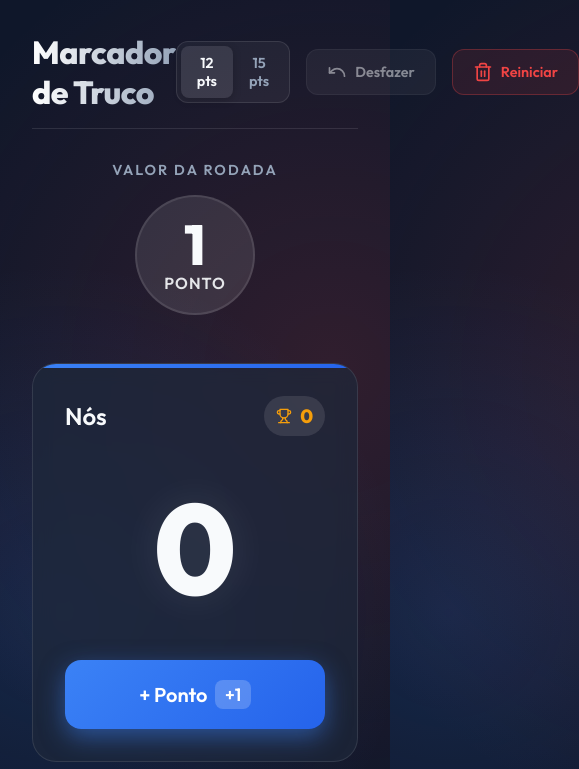
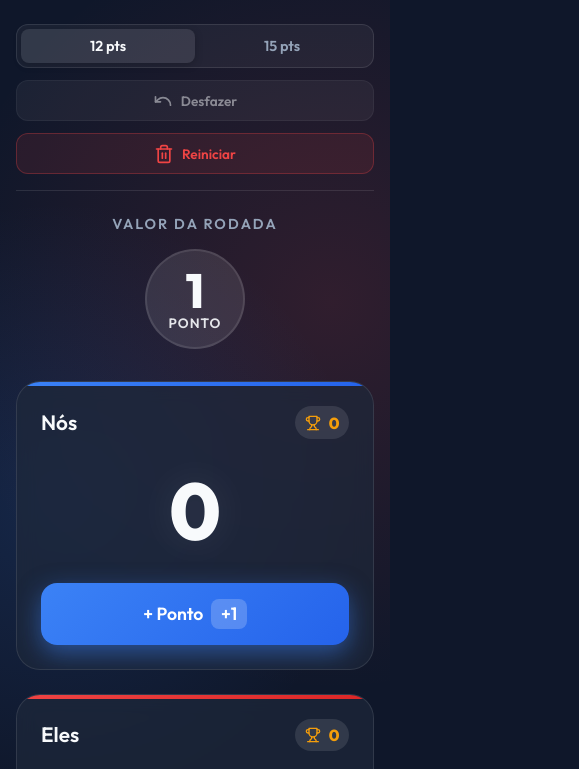
Before and after one commit to atsouza/marcadordetruco, a plain HTML site: page index.html in a window 390 px wide. Shown: the top 769 px of the page, 579 px wide, since content can reach past the window. Drawn offline with Linux system fonts and the light colour scheme.

Commit message:
Ajustes na responsividade

```diff
--- a/index.html
+++ b/index.html
@@ -13,7 +13,6 @@
 <body>
     <div class="app-container">
         <header class="app-header">
-            <h1>Marcador de Truco</h1>
             <div class="actions">
                 <div class="max-score-selector">
                     <button id="btn-max-12" class="btn-selector active">12 pts</button>
--- a/style.css
+++ b/style.css
@@ -51,7 +51,7 @@ body {
 
 .app-header {
     display: flex;
-    justify-content: space-between;
+    justify-content: center;
     align-items: center;
     padding-bottom: 1rem;
     border-bottom: 1px solid var(--card-border);
@@ -68,6 +68,8 @@ body {
 
 .actions {
     display: flex;
+    justify-content: center;
+    width: 100%;
     gap: 1rem;
     align-items: center;
 }
@@ -167,17 +169,7 @@ body {
     align-items: stretch;
 }
 
-@media (max-width: 768px) {
-    .scoreboard {
-        grid-template-columns: 1fr;
-        grid-template-rows: auto auto auto;
-    }
 
-    .center-controls {
-        order: -1;
-        margin-bottom: 1rem;
-    }
-}
 
 .team-card {
     background: var(--card-bg);
@@ -538,3 +530,114 @@ body {
     -webkit-background-clip: text;
     -webkit-text-fill-color: transparent;
 }
+
+/* Responsividade / Mobile */
+@media (max-width: 768px) {
+    body {
+        align-items: flex-start;
+    }
+
+    .app-container {
+        padding: 1.5rem 1rem;
+        gap: 1.5rem;
+    }
+
+    .app-header {
+        flex-direction: column;
+        gap: 1.25rem;
+        align-items: center;
+    }
+
+    .app-header h1 {
+        font-size: 1.8rem;
+    }
+
+    .actions {
+        flex-wrap: wrap;
+        justify-content: center;
+        width: 100%;
+        gap: 0.75rem;
+    }
+
+    .scoreboard {
+        grid-template-columns: 1fr;
+        grid-template-rows: auto auto auto;
+        gap: 1.5rem;
+    }
+
+    .center-controls {
+        order: -1;
+        margin-bottom: 0.5rem;
+    }
+
+    .team-card {
+        padding: 1.5rem;
+    }
+
+    .team-header {
+        margin-bottom: 1.5rem;
+    }
+
+    .score-display {
+        font-size: 6rem;
+        margin: 0.5rem 0 2rem;
+    }
+
+    .btn-truco {
+        width: 100px;
+        height: 100px;
+    }
+
+    .btn-truco span {
+        font-size: 3rem;
+    }
+
+    .truco-label {
+        font-size: 0.85rem;
+    }
+
+    .btn {
+        padding: 0.6rem 1rem;
+        font-size: 0.85rem;
+    }
+
+    .btn-score {
+        padding: 1rem;
+        font-size: 1.1rem;
+    }
+
+    .modal-content {
+        padding: 2rem 1.5rem;
+        width: 90%;
+    }
+}
+
+@media (max-width: 480px) {
+    .actions {
+        flex-direction: column;
+        align-items: stretch;
+    }
+
+    .max-score-selector {
+        justify-content: center;
+    }
+
+    .btn-selector {
+        flex: 1;
+        text-align: center;
+    }
+
+    .score-display {
+        font-size: 5rem;
+    }
+
+    .team-name {
+        font-size: 1.3rem;
+        width: 50%;
+    }
+
+    .victories-badge {
+        font-size: 1rem;
+        padding: 0.4rem 0.6rem;
+    }
+}
```
